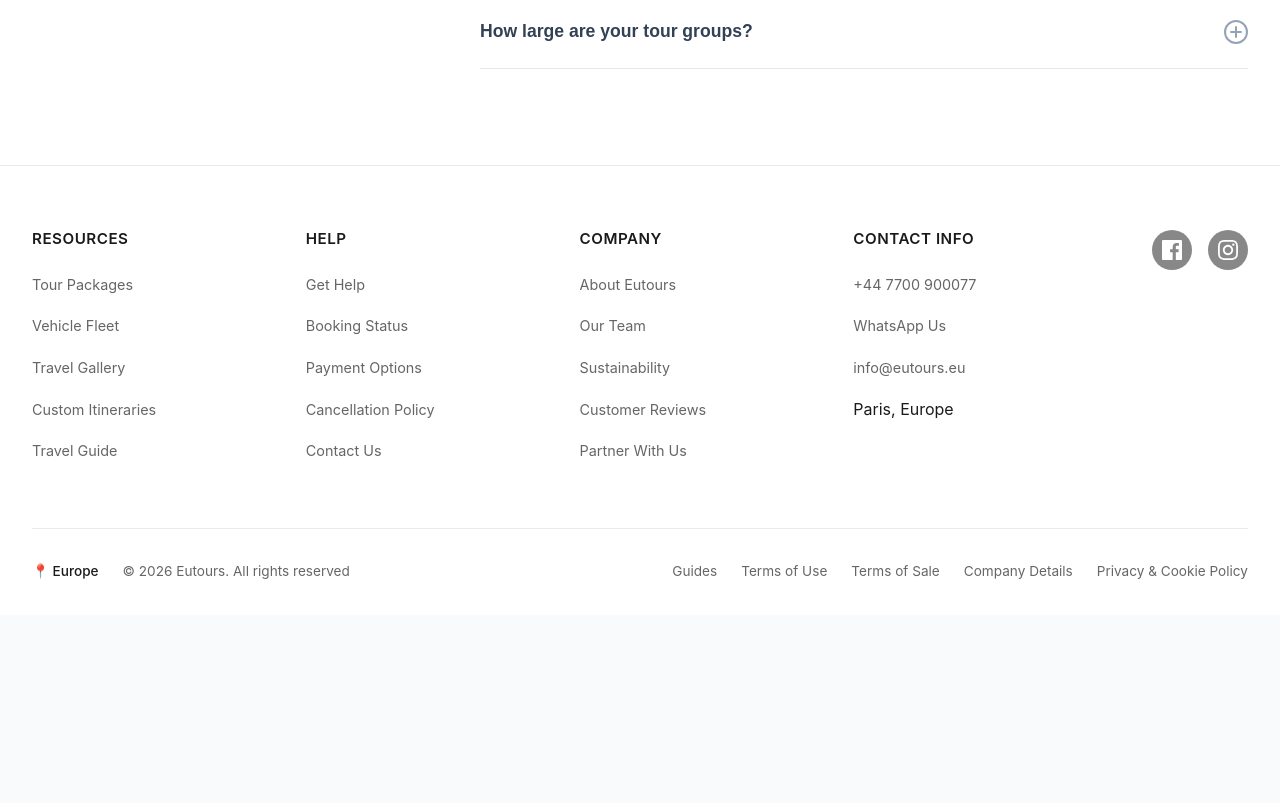
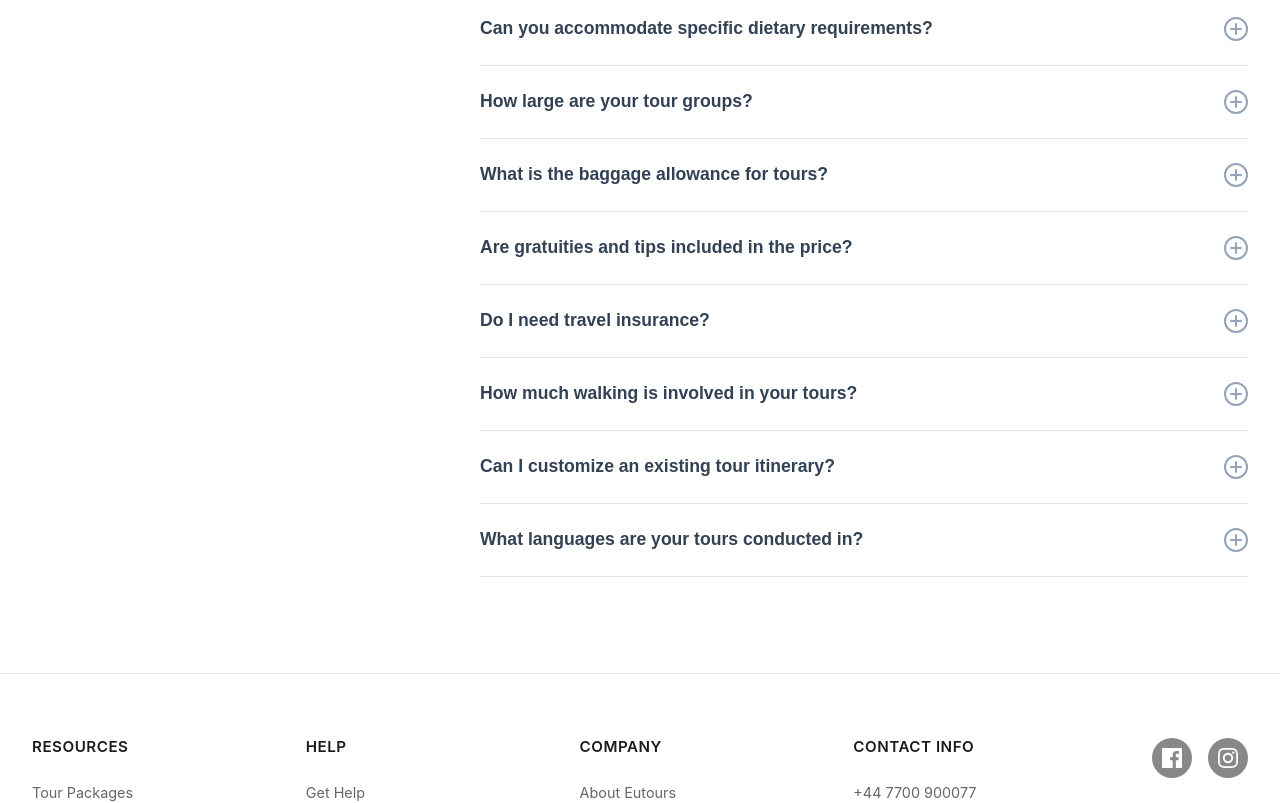
Before and after one commit to AMGRPrabhatha/eutours, a React (Vite) app: page /faq in a window 1280 px wide. Shown: the part 1000-1803 px from the top of the page. Before the commit the page ends 1615 px from the top, so only its background shows below. Built offline with nearby package versions, Linux system fonts and the light colour scheme.

Commit message:
Add search filtering functionality to FAQ, expand questions list, and increase top offset for double navbar

```diff
--- a/src/pages/Faq.jsx
+++ b/src/pages/Faq.jsx
@@ -33,11 +33,36 @@ const faqData = [
   {
     q: "How large are your tour groups?",
     a: "Our standard group tours range from 12 to 24 travelers to ensure a personalized experience. We also offer private customized tours for couples, families, and completely bespoke travel parties."
+  },
+  {
+    q: "What is the baggage allowance for tours?",
+    a: "We typically allow one large suitcase (up to 23kg) and one small carry-on bag per traveler. If you plan to bring additional luggage, please inform us during booking so we can arrange an appropriate vehicle."
+  },
+  {
+    q: "Are gratuities and tips included in the price?",
+    a: "Gratuities for your driver and tour guide are not included in the base price. While tipping is always at your discretion, it is customary in Europe to tip service staff if you are satisfied with their service."
+  },
+  {
+    q: "Do I need travel insurance?",
+    a: "Yes, comprehensive travel insurance is mandatory for all our tours. You must provide proof of insurance covering medical emergencies, trip cancellations, and lost luggage before departure."
+  },
+  {
+    q: "How much walking is involved in your tours?",
+    a: "Most of our European tours involve a moderate amount of walking, especially in historic city centers where vehicles are restricted. We recommend comfortable walking shoes. If you have mobility concerns, please contact us for customized accessible options."
+  },
+  {
+    q: "Can I customize an existing tour itinerary?",
+    a: "Yes! If you are booking a private tour, our travel experts can fully tailor the itinerary to match your interests, adding extra days, specific museum visits, or luxury dining experiences."
+  },
+  {
+    q: "What languages are your tours conducted in?",
+    a: "All our standard group tours are conducted in English by fluent, certified local guides. For private tours, we can arrange guides who speak other languages upon request."
   }
 ];
 
 const Faq = () => {
   const [openIndex, setOpenIndex] = useState(0); // Open first by default like screenshot
+  const [searchTerm, setSearchTerm] = useState('');
 
   useEffect(() => {
     window.scrollTo(0, 0);
@@ -47,8 +72,13 @@ const Faq = () => {
     setOpenIndex(openIndex === index ? null : index);
   };
 
+  const filteredFaqs = faqData.filter(item =>
+    item.q.toLowerCase().includes(searchTerm.toLowerCase()) ||
+    item.a.toLowerCase().includes(searchTerm.toLowerCase())
+  );
+
   return (
-    <div className="faq-page-redesign" style={{ background: 'var(--white)', minHeight: '80vh', paddingTop: 'var(--header-height)' }}>
+    <div className="faq-page-redesign" style={{ background: 'var(--white)', minHeight: '80vh', paddingTop: '150px' }}>
       {/* New Header Section */}
       <section className="faq-header-modern container section-padding" style={{ paddingBottom: '0' }}>
         <div className="faq-header-grid">
@@ -57,7 +87,12 @@ const Faq = () => {
             <h1 className="faq-main-title">Top questions about Eutours</h1>
             <div className="faq-search-bar">
               <svg className="search-icon" width="20" height="20" viewBox="0 0 24 24" fill="none" stroke="currentColor" strokeWidth="2" strokeLinecap="round" strokeLinejoin="round"><circle cx="11" cy="11" r="8"></circle><line x1="21" y1="21" x2="16.65" y2="16.65"></line></svg>
-              <input type="text" placeholder="Search" />
+              <input
+                type="text"
+                placeholder="Search"
+                value={searchTerm}
+                onChange={(e) => setSearchTerm(e.target.value)}
+              />
             </div>
           </div>
           <div className="faq-header-right">
@@ -77,7 +112,10 @@ const Faq = () => {
           {/* Right Column */}
           <div className="faq-right-col">
             <div className="faq-accordion-modern">
-              {faqData.map((item, index) => {
+              {filteredFaqs.length === 0 ? (
+                <p style={{ color: 'var(--text-light)', padding: '2rem 0' }}>No questions match your search.</p>
+              ) : (
+                filteredFaqs.map((item, index) => {
                   const isOpen = openIndex === index;
                   return (
                     <div key={index} className={`faq-item-modern ${isOpen ? 'active' : ''}`}>
@@ -104,7 +142,8 @@ const Faq = () => {
                       </div>
                     </div>
                   );
-              })}
+                })
+              )}
             </div>
           </div>
         </div>
```
Lines whose indentation alone changed are shown as unchanged.
